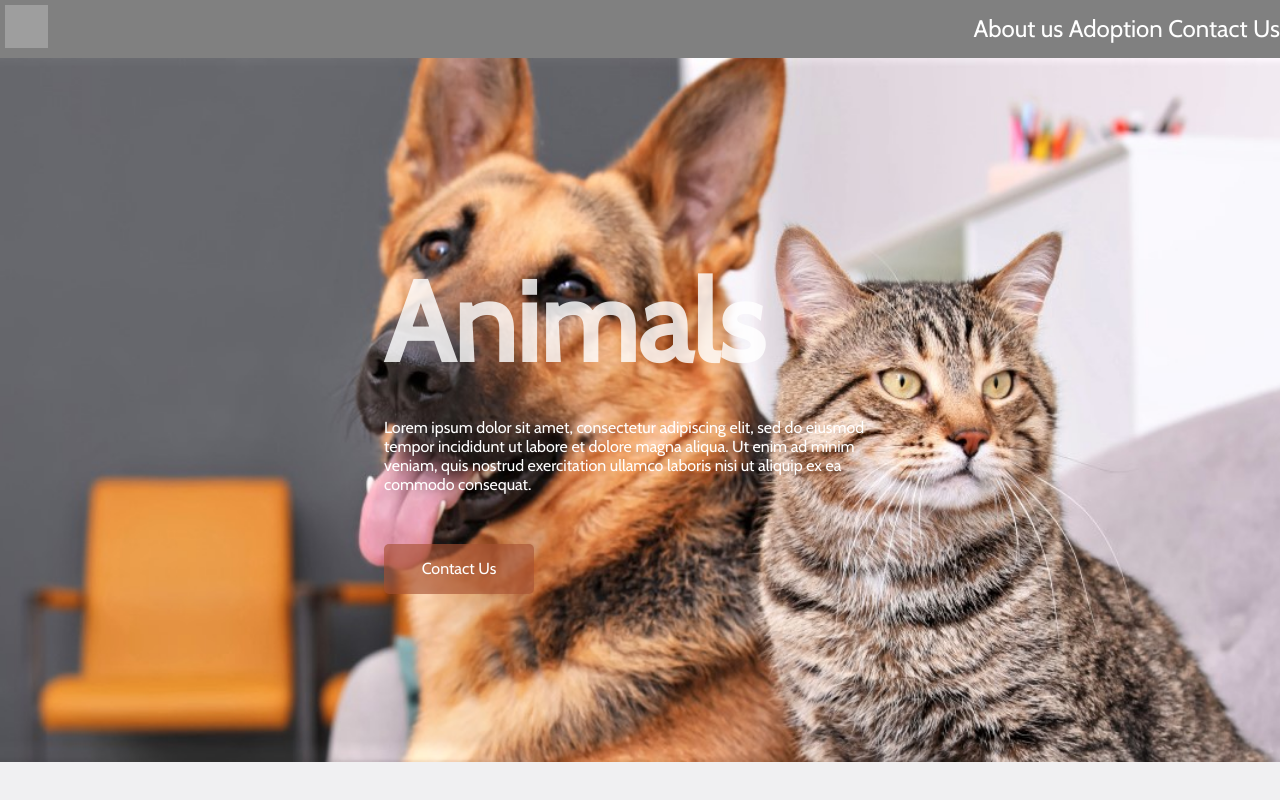
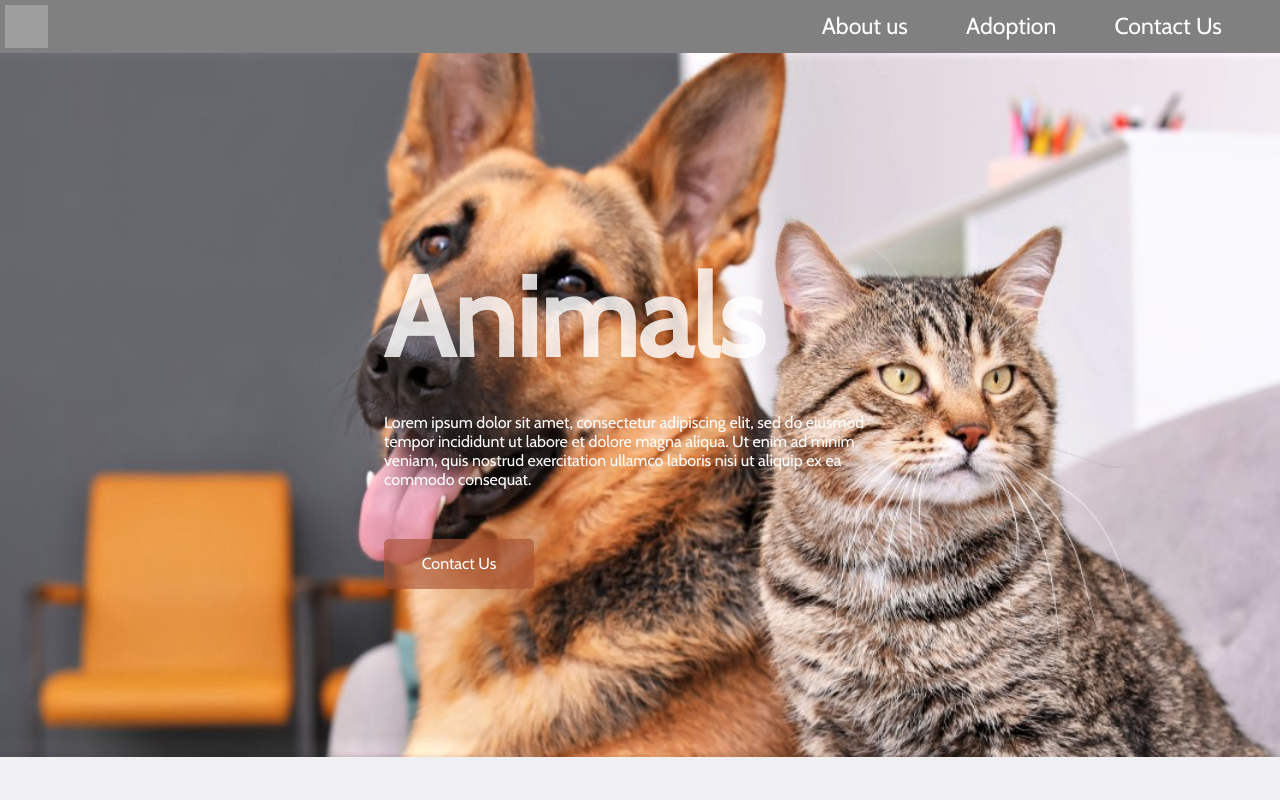
Before and after one commit to Mario-dev-42/SiteAnimaux, a plain HTML site: page index.html in a window 1280 px wide. Shown: the top 800 px of the page. Drawn offline with nearby package versions, Linux system fonts and the light colour scheme; grey boxes are pictures that could not be loaded.

Commit message:
Ajustement TopNav

```diff
--- a/index.html
+++ b/index.html
@@ -17,16 +17,16 @@
   <body>
     <!--Haut du site-->
     <header>
-      <div class="topnav">
-        <a
-          ><img
+      <div class="topnav ">
+        <a class="topnav-block"><img
             src="https://github.com/klein9/SiteAnimaux/blob/main/icone.png?raw=true"
             class="logo"
         /></a>
-        <div class="topnav-right">
-          <a>About us</a>
-          <a>Adoption</a>
-          <a>Contact Us</a>
+        <div class="topnav topnav-right">
+          <a class="topnav-block">About us</a>
+          <a class="topnav-block">Adoption</a>
+          <a class="topnav-block">Contact Us</a>
+          <a class="topnav-block"></a>
         </div>
       </div>
     </header>
--- a/main.css
+++ b/main.css
@@ -68,6 +68,7 @@ h4 {
   align-items: center;
   justify-content: center;
 }
+
 #first .button:hover {
   background-color: #a65132d8;
 }
@@ -102,12 +103,14 @@ h4 {
   font-size: large;
   text-align: center;
 }
+
 .learnmore {
   /* Learn more buttons */
   justify-content: center;
   width: 50%;
   margin: auto;
 }
+
 input[type="text"],
 select,
 textarea {
@@ -163,8 +166,9 @@ footer {
 .topnav {
   border: 0px;
   display: flex;
-  justify-content: space-between;
-  align-items: center;
+  flex-direction: row;
+  justify-content: center;
+  gap :5%;
   background-color: gray;
   color: white;
   font-size: 1.2em;
@@ -172,11 +176,19 @@ footer {
   width: 100%;
 }
 
+.topnav-block {
+  display: flex;
+  align-items: center;
+  justify-content: center;
+  width: auto;
+}
+
 /*right ok*/
 .topnav-right {
-  float: right;
-  font-size: 24px;
+  justify-content: right;
+  font-size: 1.2em;
 }
+
 @media screen and (max-width: 1024px) {
   .animals {
     /* Section Animals */
@@ -195,4 +207,7 @@ footer {
   #first {
     height: 60vh;
   }
+  .topnav-right{
+    font-size: 0.8em;
+  }
 }
```
